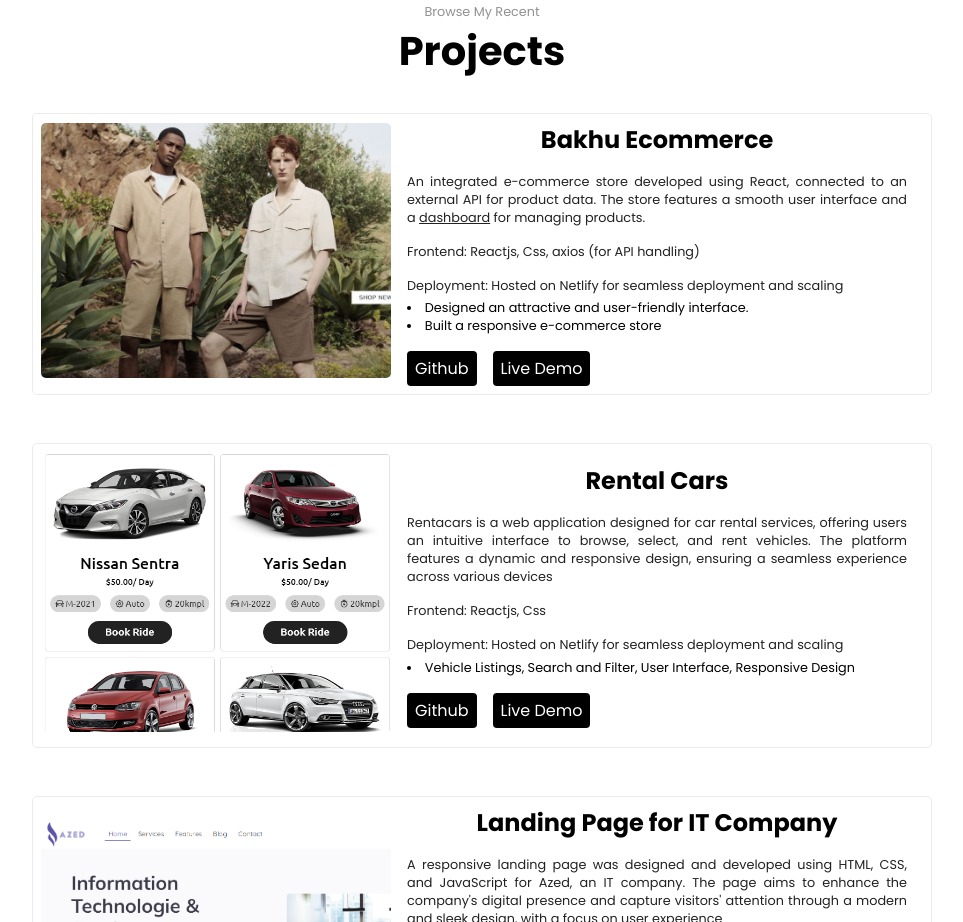
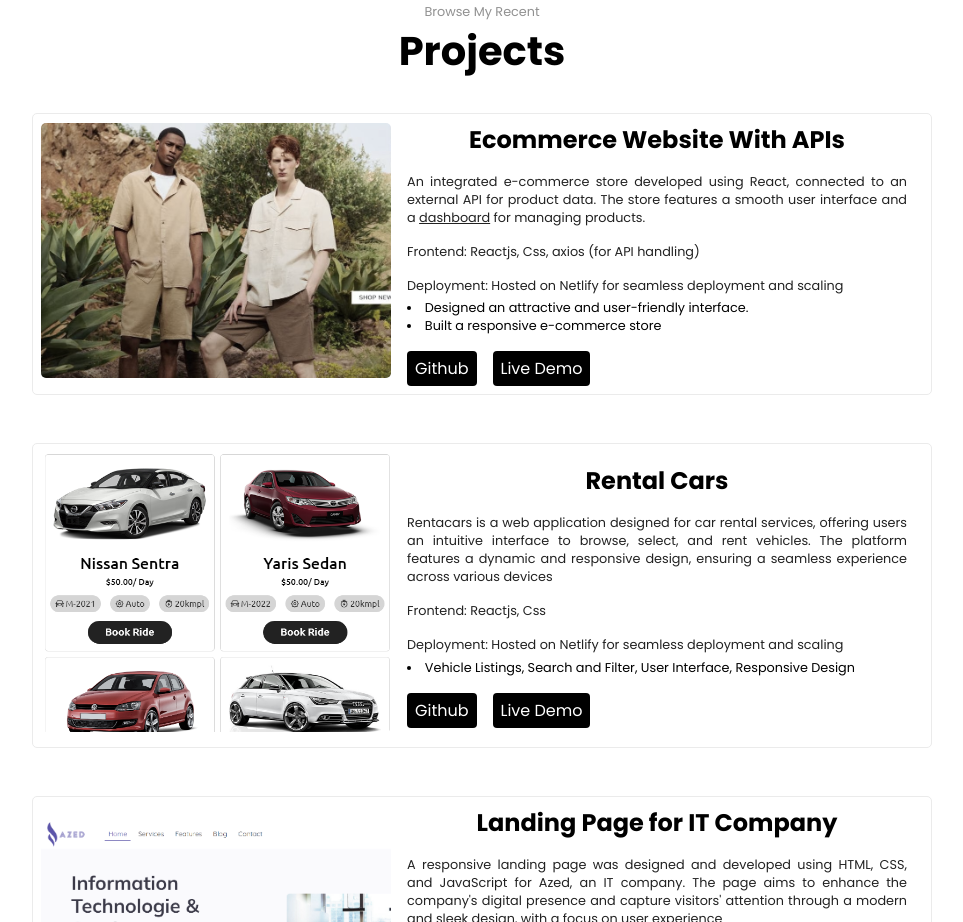
Before and after one commit to habboubuu/Portfolio, a plain HTML site: page index.html in a window 1280 px wide. Shown: the part 898-1820 px from the top of the page, without its empty margins (158-1121 px from the left). Drawn offline with nearby package versions, Linux system fonts and the light colour scheme.

Commit message:
edit project title

```diff
--- a/index.html
+++ b/index.html
@@ -74,7 +74,7 @@
                 <img src="./assets/bakhu-project.jpg" alt="project-image"/>
             </div>
             <div class="project-details">
-                <h2>Bakhu Ecommerce </h2>
+                <h2>Ecommerce Website With APIs </h2>
                 <p>
                     An integrated e-commerce store developed using React, connected to an external API for product data.
                     The store features a smooth user interface and a <span>dashboard</span> for managing products.
```
